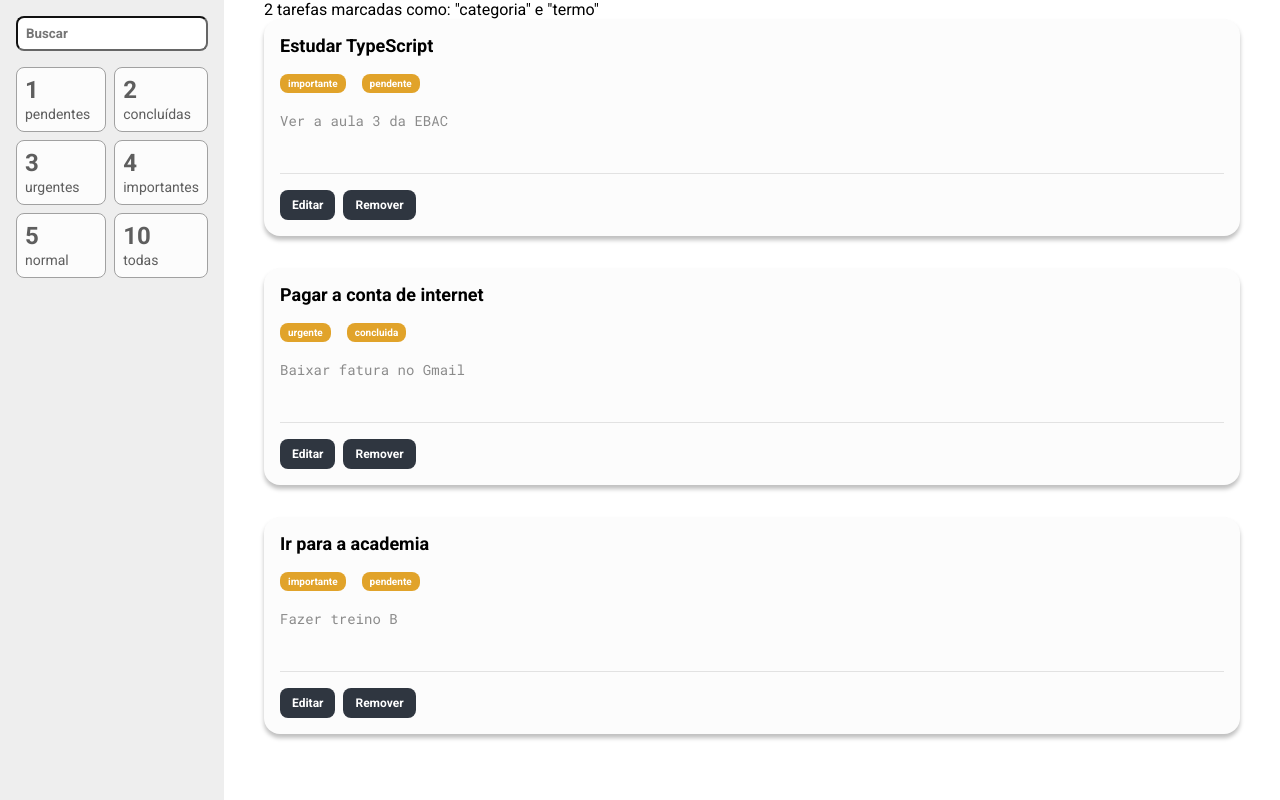
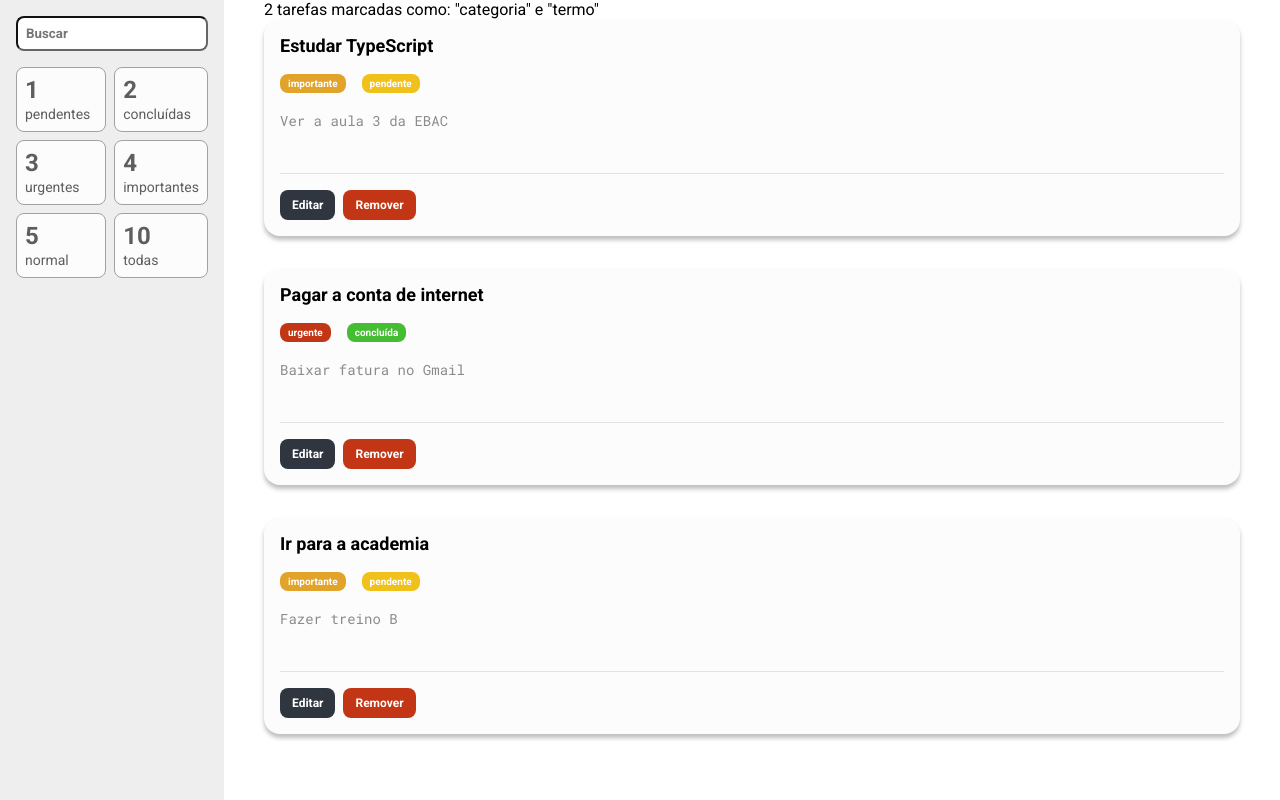
Before and after one commit to Brunoalmeidev/minhas-tarefas, a React (Create React App) app: page / in a window 1280 px wide. Built offline with nearby package versions, Linux system fonts and the light colour scheme.

Commit message:
feat: Parametrizando os cards de tarefas

```diff
--- a/src/components/Tarefa/index.tsx
+++ b/src/components/Tarefa/index.tsx
@@ -14,19 +14,21 @@
   return (
     <S.Card>
       <S.Titulo>{titulo}</S.Titulo>
-      <S.Tag>{prioridade}</S.Tag>
-      <S.Tag>{status}</S.Tag>
+      <S.Tag prioridade={prioridade}>{prioridade}</S.Tag>
+      <S.Tag status={status}>{status}</S.Tag>
       <S.Descricao value={descricao} />
       <S.BarraAcoes>
         {estaEditando ? (
           <>
-            <S.Botao>Salvar</S.Botao>
-            <S.Botao onClick={() => setEstaEditando(false)}>Cancelar</S.Botao>
+            <S.BotaoSalvar>Salvar</S.BotaoSalvar>
+            <S.BotaoCancelarRemover onClick={() => setEstaEditando(false)}>
+              Cancelar
+            </S.BotaoCancelarRemover>
           </>
         ) : (
           <>
             <S.Botao onClick={() => setEstaEditando(true)}>Editar</S.Botao>
-            <S.Botao>Remover</S.Botao>
+            <S.BotaoCancelarRemover>Remover</S.BotaoCancelarRemover>
           </>
         )}
       </S.BarraAcoes>
--- a/src/components/Tarefa/style.ts
+++ b/src/components/Tarefa/style.ts
@@ -1,4 +1,22 @@
 import styled from 'styled-components'
+import variaveis from '../../styles/variaveis'
+
+type TagProps = {
+  prioridade?: string
+  status?: string
+}
+
+function retornaCorDeFundo(props: TagProps): string {
+  if ('status' in props) {
+    if (props.status === 'pendente') return variaveis.amarelo
+    if (props.status === 'concluída') return variaveis.verde
+  } else if ('prioridade' in props) {
+    if (props.prioridade === 'urgente') return variaveis.vermelho
+    if (props.prioridade === 'importante') return variaveis.amarelo2
+  }
+
+  return '#ccc'
+}
 
 export const Card = styled.div`
   background-color: #fcfcfc;
@@ -14,12 +32,12 @@
   margin-bottom: 16px;
 `
 
-export const Tag = styled.span`
+export const Tag = styled.span<TagProps>`
   padding: 4px 8px;
   color: #fff;
   font-weight: bold;
   font-size: 10px;
-  background-color: #e1a32a;
+  background-color: ${(props) => retornaCorDeFundo(props)};
   border-radius: 8px;
   margin-right: 16px;
   display: inline-block;
@@ -55,3 +73,9 @@
   border-radius: 8px;
   margin-right: 8px;
 `
+export const BotaoSalvar = styled(Botao)`
+  background-color: ${variaveis.verde};
+`
+export const BotaoCancelarRemover = styled(Botao)`
+  background-color: ${variaveis.vermelho};
+`
--- a/src/containers/ListaDeTarefas/index.tsx
+++ b/src/containers/ListaDeTarefas/index.tsx
@@ -12,7 +12,7 @@
     titulo: 'Pagar a conta de internet',
     descricao: 'Baixar fatura no Gmail',
     prioridade: 'urgente',
-    status: 'concluida'
+    status: 'concluída'
   },
   {
     titulo: 'Ir para a academia',
--- /dev/null
+++ b/src/styles/variaveis.ts
@@ -0,0 +1,6 @@
+export default {
+  vermelho: '#c23616',
+  verde: '#44bd32',
+  amarelo: '#f0c11a',
+  amarelo2: '#e1a32a'
+}
```
